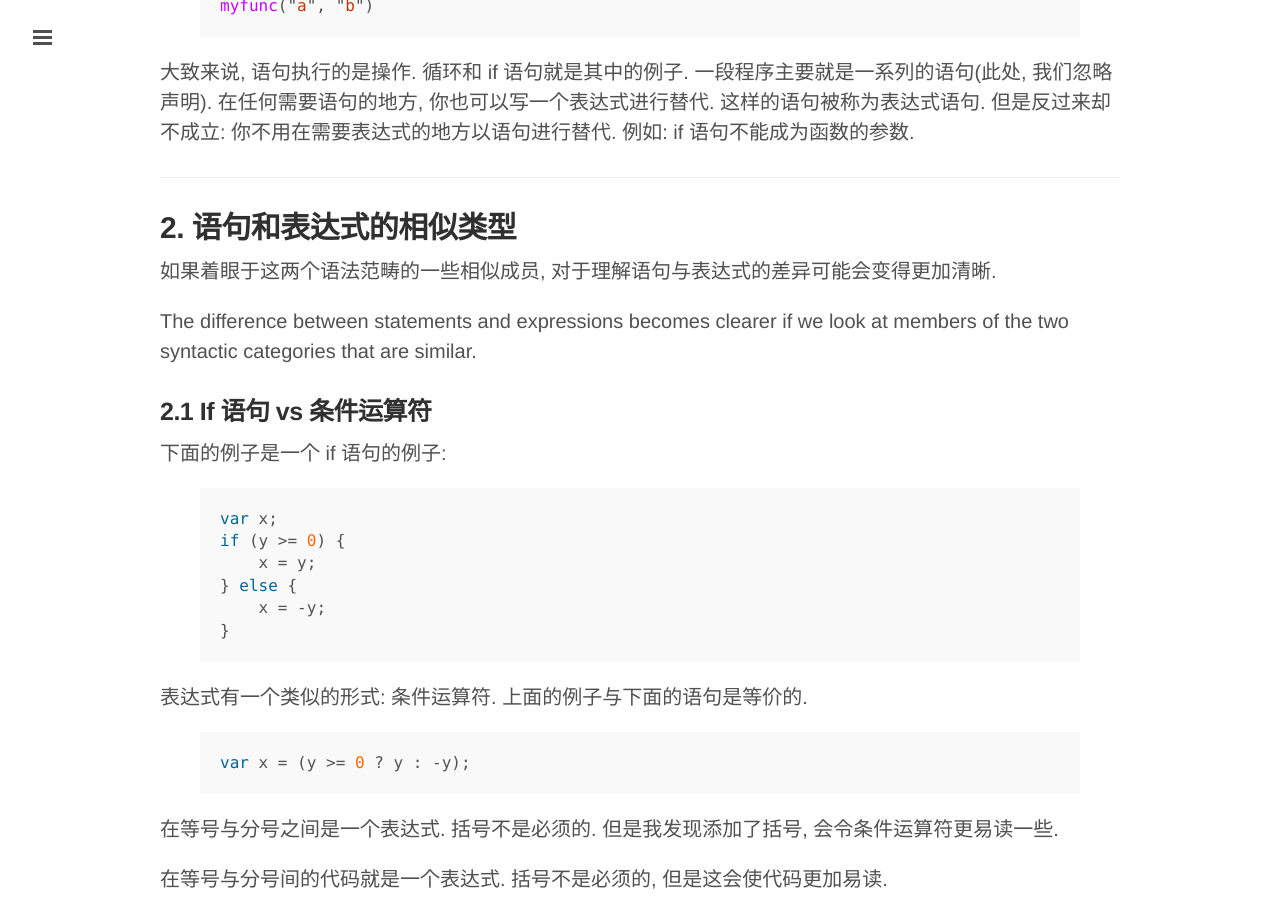
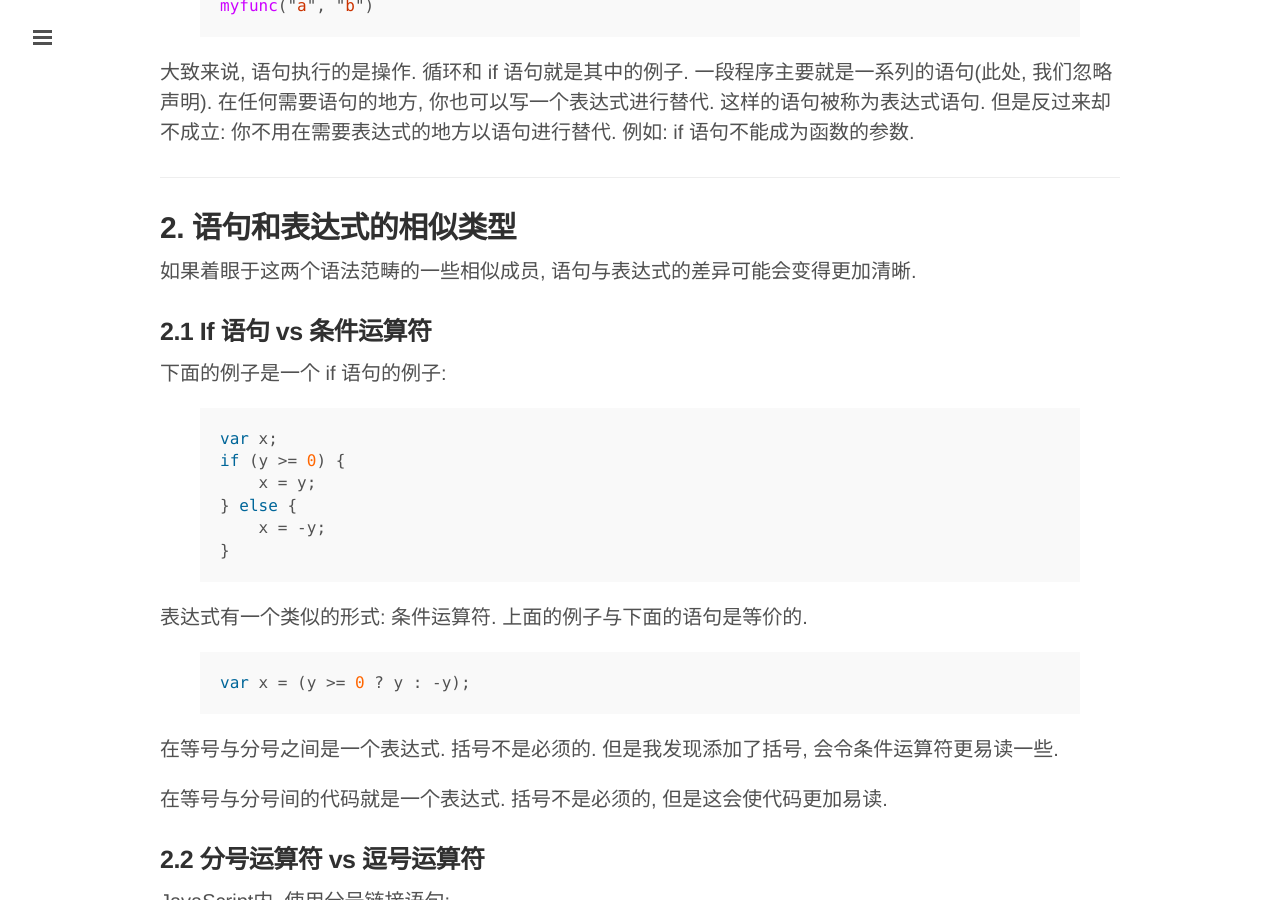
Before and after one commit to clarkdo/clarkdo.github.com, a Jekyll site: the page built from _posts/2015-04-17-56.md, in a window 1280 px wide and 900 px high, scrolled down 522 px. Built offline with Jekyll 4.4.1, drawn with Linux system fonts in a browser that asks for light colours; Markdown is read by kramdown in place of the engine named in the settings; comment, search, counter and statistics services are not loaded.

Commit message:
new post

```diff
--- a/_posts/2015-04-17-56.md
+++ b/_posts/2015-04-17-56.md
@@ -38,9 +38,7 @@ myfunc("a", "b")
 
 ##**2. 语句和表达式的相似类型**
 
-如果着眼于这两个语法范畴的一些相似成员, 对于理解语句与表达式的差异可能会变得更加清晰.
-
-The difference between statements and expressions becomes clearer if we look at members of the two syntactic categories that are similar.
+如果着眼于这两个语法范畴的一些相似成员, 语句与表达式的差异可能会变得更加清晰.
 
 ###**2.1 If 语句 vs 条件运算符**
 
```
